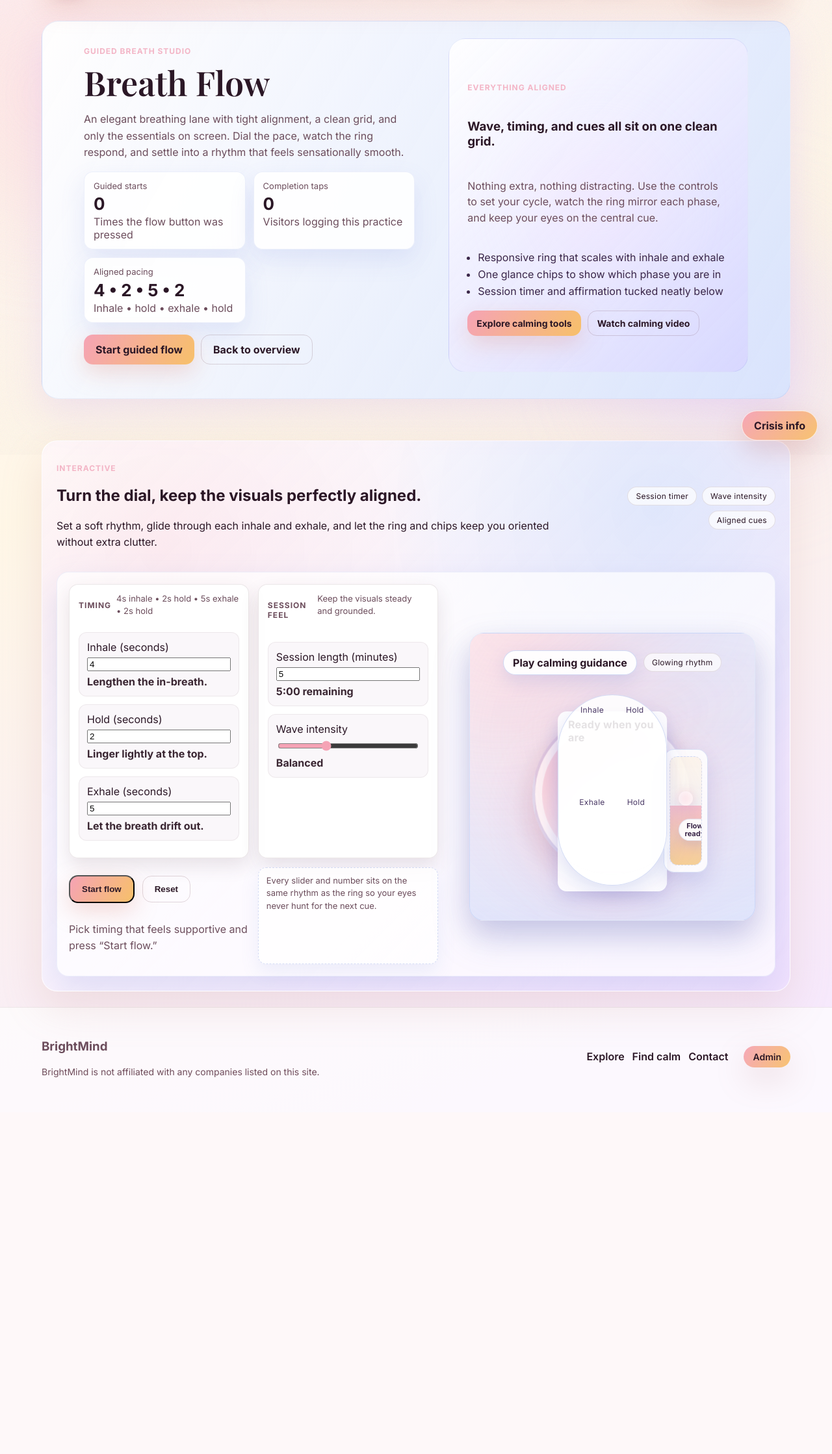
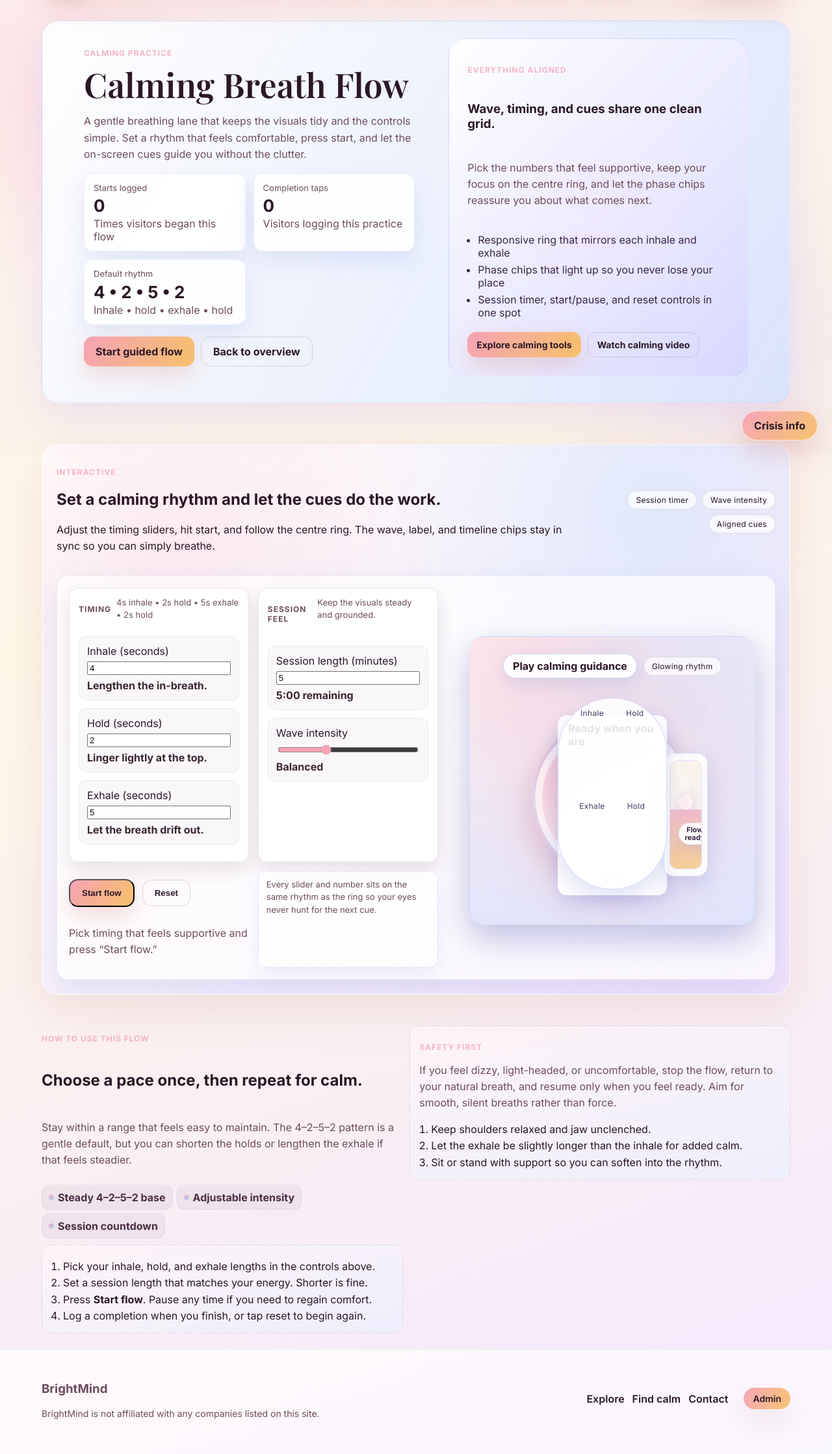
Before and after one commit to andyfast20-sketch/mentalhealthresources, a Flask app: page /tools/breath-flow in a window 1280 px wide. Shown: the part 100-2338 px from the top of the page at 65% size. Before the commit the page ends 1758 px from the top, so only its background shows below. Run offline with Flask 3, Linux system fonts and the light colour scheme; data comes from the database, SQL or seed files in the repository; data that the repository does not hold is empty.

Commit message:
Improve calming breath flow guidance

```diff
--- a/templates/tools/breath_flow.html
+++ b/templates/tools/breath_flow.html
@@ -3,14 +3,14 @@
 {% block hero %}
 <section class="calm-hero hero-grid flow-hero">
     <div class="hero-copy">
-        <p class="eyebrow">Guided breath studio</p>
-        <h1>Breath Flow</h1>
-        <p class="lede">An elegant breathing lane with tight alignment, a clean grid, and only the essentials on screen. Dial the pace, watch the ring respond, and settle into a rhythm that feels sensationally smooth.</p>
+        <p class="eyebrow">Calming practice</p>
+        <h1>Calming Breath Flow</h1>
+        <p class="lede">A gentle breathing lane that keeps the visuals tidy and the controls simple. Set a rhythm that feels comfortable, press start, and let the on-screen cues guide you without the clutter.</p>
         <div class="flow-hero__metrics">
             <div class="metric-pill">
-                <p class="microcopy muted">Guided starts</p>
+                <p class="microcopy muted">Starts logged</p>
                 <p class="stat-number" data-calming-view="{{ tool.slug }}">{{ view_count }}</p>
-                <p class="stat-helper">Times the flow button was pressed</p>
+                <p class="stat-helper">Times visitors began this flow</p>
             </div>
             <div class="metric-pill">
                 <p class="microcopy muted">Completion taps</p>
@@ -18,7 +18,7 @@
                 <p class="stat-helper">Visitors logging this practice</p>
             </div>
             <div class="metric-pill">
-                <p class="microcopy muted">Aligned pacing</p>
+                <p class="microcopy muted">Default rhythm</p>
                 <p class="stat-number">4 • 2 • 5 • 2</p>
                 <p class="stat-helper">Inhale • hold • exhale • hold</p>
             </div>
@@ -31,12 +31,12 @@
     <div class="calm-hero__panel flow-panel">
         <div class="calm-hero__panel-inner">
             <p class="eyebrow">Everything aligned</p>
-            <h3>Wave, timing, and cues all sit on one clean grid.</h3>
-            <p class="body">Nothing extra, nothing distracting. Use the controls to set your cycle, watch the ring mirror each phase, and keep your eyes on the central cue.</p>
+            <h3>Wave, timing, and cues share one clean grid.</h3>
+            <p class="body">Pick the numbers that feel supportive, keep your focus on the centre ring, and let the phase chips reassure you about what comes next.</p>
             <ul class="flow-list">
-                <li>Responsive ring that scales with inhale and exhale</li>
-                <li>One glance chips to show which phase you are in</li>
-                <li>Session timer and affirmation tucked neatly below</li>
+                <li>Responsive ring that mirrors each inhale and exhale</li>
+                <li>Phase chips that light up so you never lose your place</li>
+                <li>Session timer, start/pause, and reset controls in one spot</li>
             </ul>
             <div class="calm-hero__panel-actions">
                 <a class="btn tiny" href="{{ url_for('calming_tools') }}">Explore calming tools</a>
@@ -52,8 +52,8 @@
     <div class="calm-lab__header flow-board__header">
         <div>
             <p class="eyebrow">Interactive</p>
-            <h2>Turn the dial, keep the visuals perfectly aligned.</h2>
-            <p class="lede">Set a soft rhythm, glide through each inhale and exhale, and let the ring and chips keep you oriented without extra clutter.</p>
+            <h2>Set a calming rhythm and let the cues do the work.</h2>
+            <p class="lede">Adjust the timing sliders, hit start, and follow the centre ring. The wave, label, and timeline chips stay in sync so you can simply breathe.</p>
         </div>
         <div class="calm-lab__badges flow-badges">
             <span class="chip ghost">Session timer</span>
@@ -144,6 +144,38 @@
         </div>
     </div>
 </section>
+
+<section class="panel">
+    <div class="flow-grid">
+        <div class="flow-summary">
+            <p class="eyebrow">How to use this flow</p>
+            <h2>Choose a pace once, then repeat for calm.</h2>
+            <p class="body">Stay within a range that feels easy to maintain. The 4–2–5–2 pattern is a gentle default, but you can shorten the holds or lengthen the exhale if that feels steadier.</p>
+            <div class="microchips">
+                <span class="microchip">Steady 4–2–5–2 base</span>
+                <span class="microchip">Adjustable intensity</span>
+                <span class="microchip">Session countdown</span>
+            </div>
+            <div class="flow-steps">
+                <ol class="breath tight">
+                    <li>Pick your inhale, hold, and exhale lengths in the controls above.</li>
+                    <li>Set a session length that matches your energy. Shorter is fine.</li>
+                    <li>Press <strong>Start flow</strong>. Pause any time if you need to regain comfort.</li>
+                    <li>Log a completion when you finish, or tap reset to begin again.</li>
+                </ol>
+            </div>
+        </div>
+        <div class="flow-steps">
+            <p class="eyebrow">Safety first</p>
+            <p class="body">If you feel dizzy, light-headed, or uncomfortable, stop the flow, return to your natural breath, and resume only when you feel ready. Aim for smooth, silent breaths rather than force.</p>
+            <ul class="breath tight">
+                <li>Keep shoulders relaxed and jaw unclenched.</li>
+                <li>Let the exhale be slightly longer than the inhale for added calm.</li>
+                <li>Sit or stand with support so you can soften into the rhythm.</li>
+            </ul>
+        </div>
+    </div>
+</section>
 {% endblock %}
 
 {% block scripts %}
```
